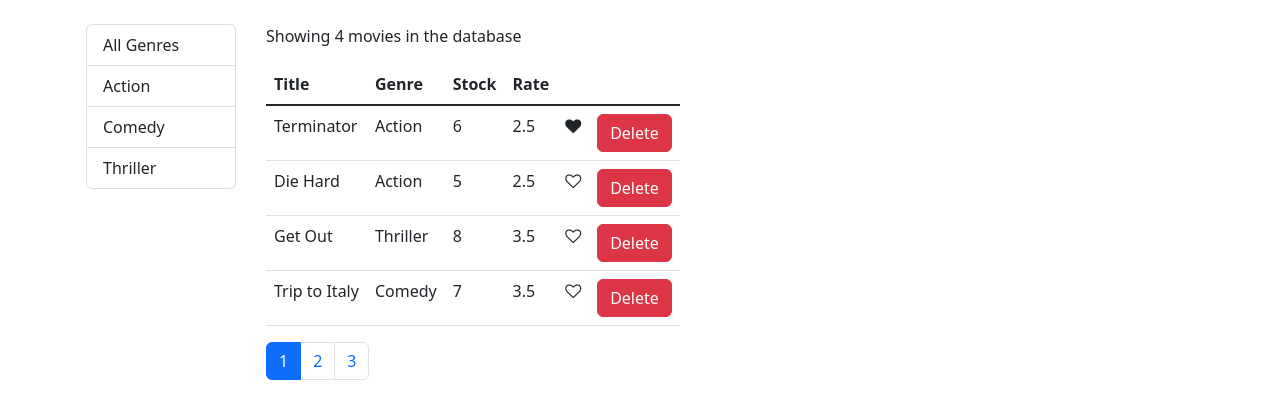
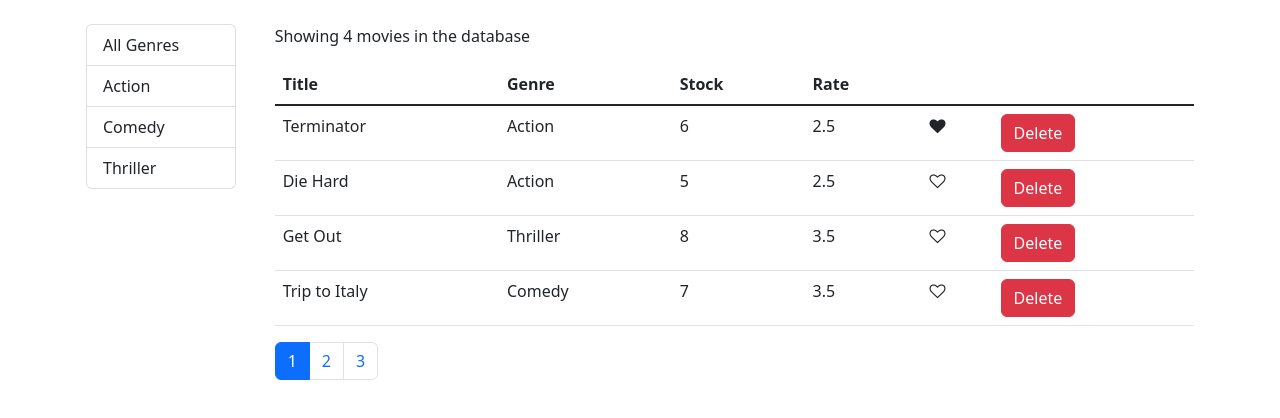
Before and after one commit to agurchu/vidly-project, a React (Vite) app: page / in a window 1280 px wide. Shown: the top 418 px of the page. Built offline with nearby package versions, Linux system fonts and the light colour scheme.

Commit message:
filtering- component interface

```diff
--- a/src/components/movies.jsx
+++ b/src/components/movies.jsx
@@ -1,14 +1,27 @@
-import React, { useState } from "react";
+import React, { useEffect, useState } from "react";
 import { getMovies } from "../services/fakeMovieService";
 import Like from "./common/like";
 import Pagination from "./common/pagination";
 import { paginate } from "../utility/paginate";
 import ListGroup from "./listGroup";
+import { getGenres } from "../services/fakeGenreService";
 
 function Movies() {
-  const [movies, setMovies] = useState(getMovies());
+  const [movies, setMovies] = useState([]);
+  const [genres, setGenres] = useState([]);
   const [pageSize, setPageSize] = useState(4);
   const [currentPage, setCurrentPage] = useState(1);
+
+  useEffect(() => {
+    setMovies(getMovies());
+    setGenres(getGenres());
+
+    return () => {
+      // Code to be executed on component unmount (equivalent to componentWillUnmount)
+      // Cleanup, unsubscribe from events, etc.
+      // ...
+    };
+  }, []); // Empty dependency array to indicate that the effect should only run once (on mount) and not depend on any props or state
 
   const handleDelete = (movie) => {
     const newMovies = [...movies];
@@ -29,11 +42,16 @@ function Movies() {
   };
 
   const movieItems = paginate(movies, currentPage, pageSize);
+  const handleGenreSelect = (genre) => {
+    console.log(genre);
+  };
 
   return (
-    <div className="movies">
-      <ListGroup />
-      <div>
+    <div className="row">
+      <div className="col-2">
+        <ListGroup items={genres} onItemSelect={handleGenreSelect} />
+      </div>
+      <div className="col">
         {movieItems.length === 0 ? (
           <p>There are no movies in the database</p>
         ) : (
```
